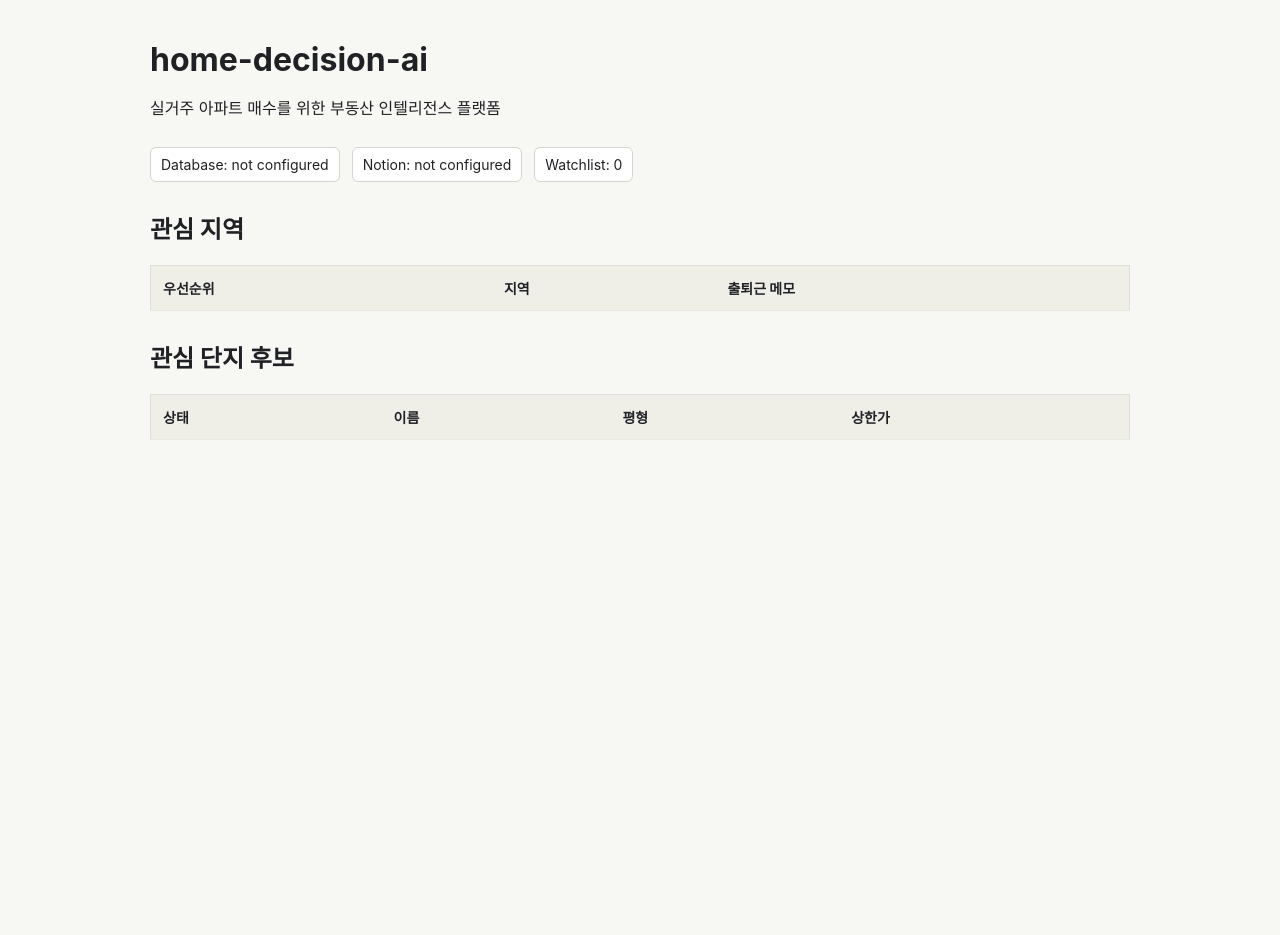
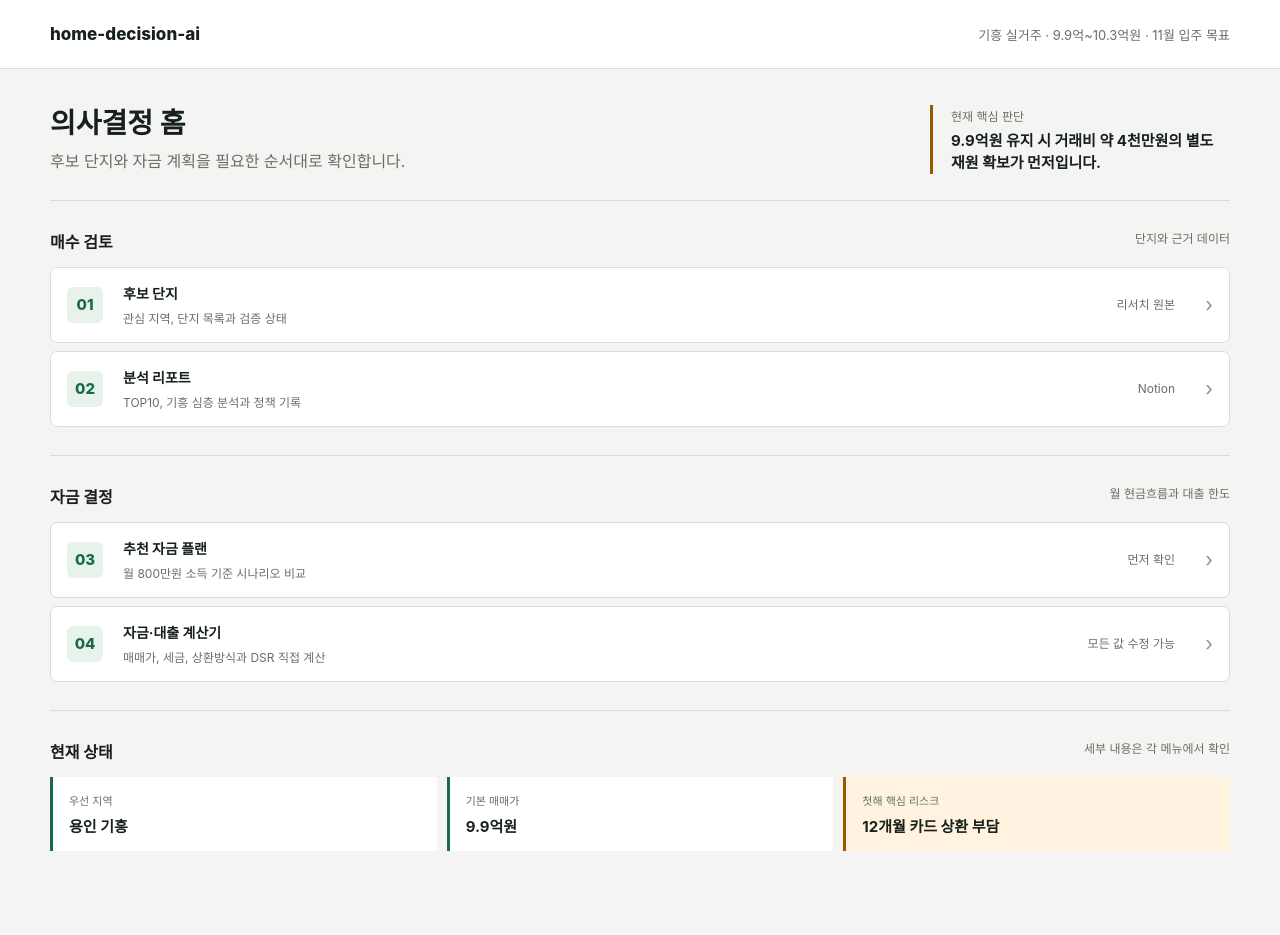
Before and after one commit to WantAirpod/house-ai, a Python web app: template src/home_decision_ai/templates/dashboard.html in a window 1280 px wide. Before the commit the page ends 440 px from the top, so only its background shows below. Run offline with Jinja, Linux system fonts and the light colour scheme; the template is opened without the code that fills it, so the values that code supplies are empty.

Commit message:
Reorganize dashboard into focused sections

```diff
--- a/src/home_decision_ai/templates/dashboard.html
+++ b/src/home_decision_ai/templates/dashboard.html
@@ -3,117 +3,167 @@
   <head>
     <meta charset="utf-8">
     <meta name="viewport" content="width=device-width, initial-scale=1">
-    <title>home-decision-ai</title>
+    <link rel="icon" href="data:,">
+    <title>의사결정 홈 | home-decision-ai</title>
     <style>
+      :root {
+        --bg: #f4f5f2;
+        --surface: #fff;
+        --ink: #17201b;
+        --muted: #657068;
+        --line: #d7ddd8;
+        --accent: #176b48;
+        --accent-soft: #e7f2eb;
+        --warning: #9a5800;
+        --warning-soft: #fff3df;
+      }
+      * { box-sizing: border-box; }
       body {
         margin: 0;
+        background: var(--bg);
+        color: var(--ink);
         font-family: -apple-system, BlinkMacSystemFont, "Segoe UI", sans-serif;
-        background: #f7f7f4;
-        color: #202124;
+        letter-spacing: 0;
       }
-      main {
-        max-width: 980px;
-        margin: 0 auto;
-        padding: 40px 20px;
+      a { color: inherit; text-decoration: none; }
+      header { background: var(--surface); border-bottom: 1px solid var(--line); }
+      .header-inner, main { width: min(1180px, calc(100% - 32px)); margin: 0 auto; }
+      .header-inner {
+        min-height: 68px;
+        display: flex;
+        align-items: center;
+        justify-content: space-between;
+        gap: 20px;
       }
-      h1 {
-        margin: 0 0 8px;
-        font-size: 32px;
+      .brand { font-size: 17px; font-weight: 760; }
+      .target { color: var(--muted); font-size: 13px; }
+      main { padding: 32px 0 56px; }
+      .intro {
+        display: flex;
+        align-items: end;
+        justify-content: space-between;
+        gap: 28px;
+        padding-bottom: 26px;
+        border-bottom: 1px solid var(--line);
       }
-      section {
-        margin-top: 28px;
+      h1 { margin: 0 0 8px; font-size: 28px; }
+      .intro p { margin: 0; color: var(--muted); line-height: 1.55; }
+      .decision {
+        flex: 0 0 300px;
+        padding-left: 18px;
+        border-left: 3px solid var(--warning);
       }
-      table {
-        width: 100%;
-        border-collapse: collapse;
-        background: #fff;
-        border: 1px solid #deded8;
+      .decision span { color: var(--muted); font-size: 12px; }
+      .decision strong { display: block; margin-top: 5px; font-size: 15px; line-height: 1.45; }
+      .section { padding: 28px 0; border-bottom: 1px solid var(--line); }
+      .section:last-child { border-bottom: 0; }
+      .section-heading { display: flex; justify-content: space-between; gap: 20px; margin-bottom: 14px; }
+      h2 { margin: 0; font-size: 16px; }
+      .section-heading span { color: var(--muted); font-size: 12px; }
+      .nav-list { display: grid; gap: 8px; }
+      .nav-row {
+        min-height: 76px;
+        display: grid;
+        grid-template-columns: 42px minmax(0, 1fr) auto 24px;
+        align-items: center;
+        gap: 14px;
+        padding: 12px 16px;
+        border: 1px solid var(--line);
+        border-radius: 7px;
+        background: var(--surface);
       }
-      th, td {
-        padding: 12px;
-        border-bottom: 1px solid #e9e9e3;
-        text-align: left;
-        font-size: 14px;
+      .nav-row:hover { border-color: #a9b7ad; background: #fbfcfa; }
+      .icon {
+        width: 36px;
+        height: 36px;
+        display: grid;
+        place-items: center;
+        border-radius: 6px;
+        background: var(--accent-soft);
+        color: var(--accent);
+        font-size: 15px;
+        font-weight: 800;
       }
-      th {
-        background: #efefe8;
+      .copy strong { display: block; margin-bottom: 4px; font-size: 14px; }
+      .copy span, .meta { color: var(--muted); font-size: 12px; line-height: 1.45; }
+      .arrow { color: #8c968f; font-size: 20px; text-align: right; }
+      .status-grid { display: grid; grid-template-columns: repeat(3, minmax(0, 1fr)); gap: 10px; }
+      .status-item { padding: 15px 16px; border-left: 3px solid var(--accent); background: var(--surface); }
+      .status-item.warning { border-color: var(--warning); background: var(--warning-soft); }
+      .status-item span { display: block; color: var(--muted); font-size: 11px; }
+      .status-item strong { display: block; margin-top: 7px; font-size: 15px; }
+      @media (max-width: 760px) {
+        .header-inner { align-items: flex-start; flex-direction: column; padding: 14px 0; gap: 5px; }
+        .intro { align-items: stretch; flex-direction: column; }
+        .decision { flex-basis: auto; }
+        .status-grid { grid-template-columns: 1fr; }
+        .nav-row { grid-template-columns: 38px minmax(0, 1fr) 18px; }
+        .meta { display: none; }
       }
-      .status {
-        display: flex;
-        gap: 12px;
-        flex-wrap: wrap;
-      }
-      .pill {
-        padding: 8px 10px;
-        border: 1px solid #d5d5cd;
-        background: #fff;
-        border-radius: 6px;
-        font-size: 14px;
+      @media (max-width: 480px) {
+        .header-inner, main { width: min(100% - 20px, 1180px); }
+        h1 { font-size: 23px; }
       }
     </style>
   </head>
   <body>
+    <header>
+      <div class="header-inner">
+        <div class="brand">home-decision-ai</div>
+        <div class="target">기흥 실거주 · 9.9억~10.3억원 · 11월 입주 목표</div>
+      </div>
+    </header>
     <main>
-      <h1>home-decision-ai</h1>
-      <p>실거주 아파트 매수를 위한 부동산 인텔리전스 플랫폼</p>
-
-      <section class="status">
-        <div class="pill">Database: {{ "configured" if database_configured else "not configured" }}</div>
-        <div class="pill">Notion: {{ "configured" if notion_configured else "not configured" }}</div>
-        <div class="pill">Watchlist: {{ watchlist|length }}</div>
+      <section class="intro">
+        <div>
+          <h1>의사결정 홈</h1>
+          <p>후보 단지와 자금 계획을 필요한 순서대로 확인합니다.</p>
+        </div>
+        <div class="decision">
+          <span>현재 핵심 판단</span>
+          <strong>9.9억원 유지 시 거래비 약 4천만원의 별도 재원 확보가 먼저입니다.</strong>
+        </div>
       </section>
 
-      {% if dashboard_error %}
-      <section>
-        <h2>설정 로딩 오류</h2>
-        <p>{{ dashboard_error }}</p>
-      </section>
-      {% endif %}
-
-      <section>
-        <h2>관심 지역</h2>
-        <table>
-          <thead>
-            <tr>
-              <th>우선순위</th>
-              <th>지역</th>
-              <th>출퇴근 메모</th>
-            </tr>
-          </thead>
-          <tbody>
-            {% for region in regions %}
-            <tr>
-              <td>{{ region.get("priority", "-") }}</td>
-              <td>{{ region.get("name", "-") }}</td>
-              <td>{{ region.get("commute_notes", "-") }}</td>
-            </tr>
-            {% endfor %}
-          </tbody>
-        </table>
+      <section class="section">
+        <div class="section-heading"><h2>매수 검토</h2><span>단지와 근거 데이터</span></div>
+        <div class="nav-list">
+          <a class="nav-row" href="/research">
+            <div class="icon">01</div>
+            <div class="copy"><strong>후보 단지</strong><span>관심 지역, 단지 목록과 검증 상태</span></div>
+            <div class="meta">리서치 원본</div><div class="arrow">›</div>
+          </a>
+          <a class="nav-row" href="https://app.notion.com/p/389a1dd8d05a809d8263e67eadb93971">
+            <div class="icon">02</div>
+            <div class="copy"><strong>분석 리포트</strong><span>TOP10, 기흥 심층 분석과 정책 기록</span></div>
+            <div class="meta">Notion</div><div class="arrow">›</div>
+          </a>
+        </div>
       </section>
 
-      <section>
-        <h2>관심 단지 후보</h2>
-        <table>
-          <thead>
-            <tr>
-              <th>상태</th>
-              <th>이름</th>
-              <th>평형</th>
-              <th>상한가</th>
-            </tr>
-          </thead>
-          <tbody>
-            {% for item in watchlist %}
-            <tr>
-              <td>{{ item.get("status", "-") }}</td>
-              <td>{{ item.get("name", "-") }}</td>
-              <td>{{ item.get("target_sizes", [])|join(", ") }}</td>
-              <td>{{ "{:,}".format(item.get("max_price_krw")) if item.get("max_price_krw") else "-" }}</td>
-            </tr>
-            {% endfor %}
-          </tbody>
-        </table>
+      <section class="section">
+        <div class="section-heading"><h2>자금 결정</h2><span>월 현금흐름과 대출 한도</span></div>
+        <div class="nav-list">
+          <a class="nav-row" href="/financing-plan">
+            <div class="icon">03</div>
+            <div class="copy"><strong>추천 자금 플랜</strong><span>월 800만원 소득 기준 시나리오 비교</span></div>
+            <div class="meta">먼저 확인</div><div class="arrow">›</div>
+          </a>
+          <a class="nav-row" href="/financing-calculator">
+            <div class="icon">04</div>
+            <div class="copy"><strong>자금·대출 계산기</strong><span>매매가, 세금, 상환방식과 DSR 직접 계산</span></div>
+            <div class="meta">모든 값 수정 가능</div><div class="arrow">›</div>
+          </a>
+        </div>
+      </section>
+
+      <section class="section">
+        <div class="section-heading"><h2>현재 상태</h2><span>세부 내용은 각 메뉴에서 확인</span></div>
+        <div class="status-grid">
+          <div class="status-item"><span>우선 지역</span><strong>용인 기흥</strong></div>
+          <div class="status-item"><span>기본 매매가</span><strong>9.9억원</strong></div>
+          <div class="status-item warning"><span>첫해 핵심 리스크</span><strong>12개월 카드 상환 부담</strong></div>
+        </div>
       </section>
     </main>
   </body>
```
Also changed, not shown: src/home_decision_ai/api/app.py (+13 -6 lines), tests/test_api.py (+21 -0 lines).
